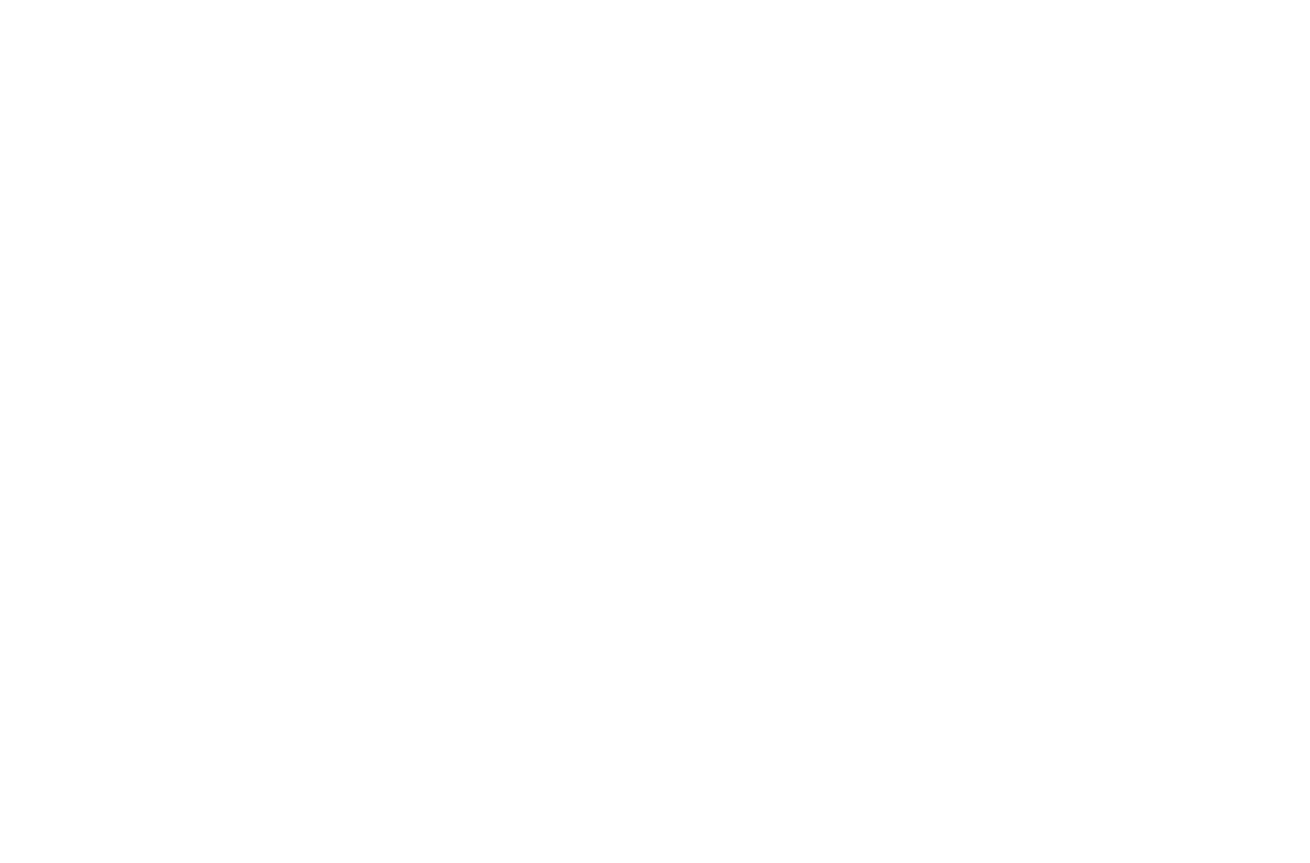
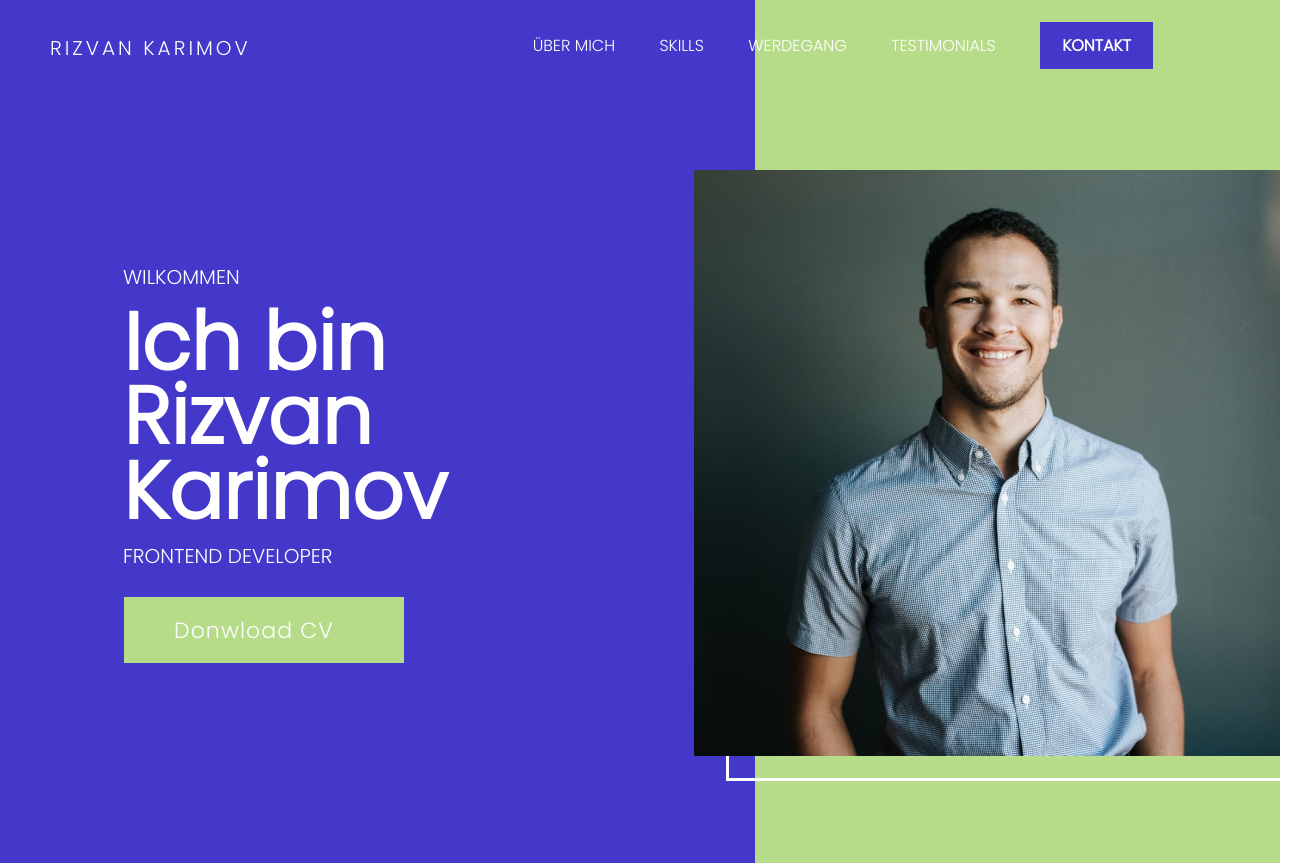
Before and after one commit to rizvan555/protfolio-with-flexbox, a plain HTML site: page index.html in a window 1280 px wide. Shown: the top 863 px of the page, 1310 px wide, since content can reach past the window. Before the commit the page ends 800 px from the top, so only its background shows below. Drawn offline with Linux system fonts and the light colour scheme.

Commit message:
create new porject

```diff
--- a/assets/css/style.css
+++ b/assets/css/style.css
@@ -3,3 +3,131 @@
   padding: 0;
   box-sizing: border-box;
 }
+.section1 {
+  font-family: "Poppins";
+  background: linear-gradient(
+    90deg,
+    rgba(67, 56, 202, 1) 59%,
+    rgba(183, 220, 137, 1) 59%
+  );
+}
+
+header {
+  display: flex;
+  justify-content: space-between;
+}
+header .name {
+  font-weight: 400;
+  font-size: 20px;
+  line-height: 30px;
+  letter-spacing: 0.15em;
+  text-transform: uppercase;
+  padding: 33px 0px 0px 50px;
+  color: #fff;
+}
+header nav {
+  padding: 33px 87px 0 0;
+}
+header nav a {
+  margin-right: 40px;
+  text-decoration: none;
+  font-weight: 400;
+  font-size: 16px;
+  line-height: 24px;
+  text-transform: uppercase;
+  color: #fff;
+}
+header nav a:nth-of-type(5) {
+  border: 2px solid #4338ca;
+  padding: 10px 20px;
+  color: #fff;
+  background-color: #4338ca;
+  font-weight: bold;
+}
+
+main {
+  display: flex;
+  align-items: center;
+  height: 100vh;
+  padding-left: 123px;
+  flex-direction: row;
+}
+main article {
+  display: flex;
+  flex-direction: column;
+  color: #fff;
+}
+main article h3 {
+  font-weight: 300;
+  font-size: 20px;
+  line-height: 30px;
+  text-transform: uppercase;
+  margin-bottom: 13px;
+}
+main article h1 {
+  font-weight: 700;
+  font-size: 80px;
+  line-height: 93.02%;
+  margin-bottom: 13px;
+}
+main article p {
+  font-weight: 300;
+  font-size: 20px;
+  line-height: 30px;
+  margin-bottom: 25px;
+}
+main article span {
+  font-weight: 400;
+  font-size: 22px;
+  line-height: 38px;
+  letter-spacing: 0.05em;
+  border: 1px solid rgba(67, 56, 202, 1);
+  flex-direction: row;
+  align-items: flex-start;
+  padding: 15px 50px;
+  gap: 10px;
+  width: 282px;
+  height: 68px;
+  background: #b7dc89;
+}
+main .portfolio-bild {
+  position: relative;
+  display: flex;
+  padding-left: 20px;
+}
+main .portfolio-bild .bild {
+  z-index: 1;
+}
+main .portfolio-bild .rahmen {
+  position: absolute;
+  padding-left: 32px;
+  padding-top: 27px;
+}
+
+.section2 {
+  font-family: "Poppins";
+  display: flex;
+  flex-direction: column;
+  justify-content: center;
+  width: 700px;
+  height: 100vh;
+  padding-left: 163px;
+}
+
+.section2 h1 {
+  font-weight: 700;
+  font-size: 67px;
+  line-height: 100px;
+  color: #4338ca;
+}
+.section2 p {
+  font-weight: 400;
+  font-size: 20px;
+  line-height: 30px;
+  color: #4338ca;
+}
+.section2 .icons {
+  display: flex;
+  margin-top: 15px;
+  gap: 30px;
+}
--- a/index.html
+++ b/index.html
@@ -5,7 +5,65 @@
     <meta http-equiv="X-UA-Compatible" content="IE=edge" />
     <meta name="viewport" content="width=device-width, initial-scale=1.0" />
     <link rel="stylesheet" href="./assets/css/style.css" />
+    <link rel="preconnect" href="https://fonts.googleapis.com" />
+    <link rel="preconnect" href="https://fonts.gstatic.com" crossorigin />
+    <link
+      href="https://fonts.googleapis.com/css2?family=Poppins:wght@300&display=swap"
+      rel="stylesheet"
+    />
     <title>Document</title>
   </head>
-  <body></body>
+  <body>
+    <section class="section1">
+      <header>
+        <h1 class="name">Rizvan Karimov</h1>
+        <nav>
+          <a href="#">ÜBER MICH</a>
+          <a href="#">SKILLS</a>
+          <a href="#">WERDEGANG</a>
+          <a href="#">TESTIMONIALS</a>
+          <a href="#">KONTAKT</a>
+        </nav>
+      </header>
+      <main>
+        <article>
+          <h3>WILKOMMEN</h3>
+          <h1>Ich bin <br />Rizvan Karimov</h1>
+          <p>FRONTEND DEVELOPER</p>
+          <span>Donwload CV</span>
+        </article>
+        <section class="portfolio-bild">
+          <img
+            class="bild"
+            src="./assets/resource/images/unsplash_OhKElOkQ3RE.png"
+            alt=""
+          />
+          <img
+            class="rahmen"
+            src="./assets/resource/images/rahmen.png"
+            alt=""
+          />
+        </section>
+      </main>
+    </section>
+
+    <section class="section2">
+      <h1>Über mich</h1>
+      <p>
+        Lorem ipsum dolor sit amet, consectetur adipiscing elit. Phasellus vitae
+        dictum hendrerit cras scelerisque. Aliquam, pellentesque morbi
+        vestibulum nisi, id sapien ut. Suspendisse elementum est donec dignissim
+        in pretium tortor. Vulputate semper sed mattis erat.
+      </p>
+      <div class="icons">
+        <a href="#"
+          ><img src="./assets/resource/icons/Vector (2).png" alt=""
+        /></a>
+        <a href="#"
+          ><img src="./assets/resource/icons/Vector (1).png" alt=""
+        /></a>
+        <a href="#"><img src="./assets/resource/icons/Vector.png" alt="" /></a>
+      </div>
+    </section>
+  </body>
 </html>
```
Also changed, not shown: assets/resource/icons/Vector (1).png (added), assets/resource/icons/Vector (2).png (added), assets/resource/icons/Vector.png (added), assets/resource/images/Vector 1.png (added), assets/resource/images/rahmen.png (added), assets/resource/images/unsplash_OhKElOkQ3RE.png (added).
